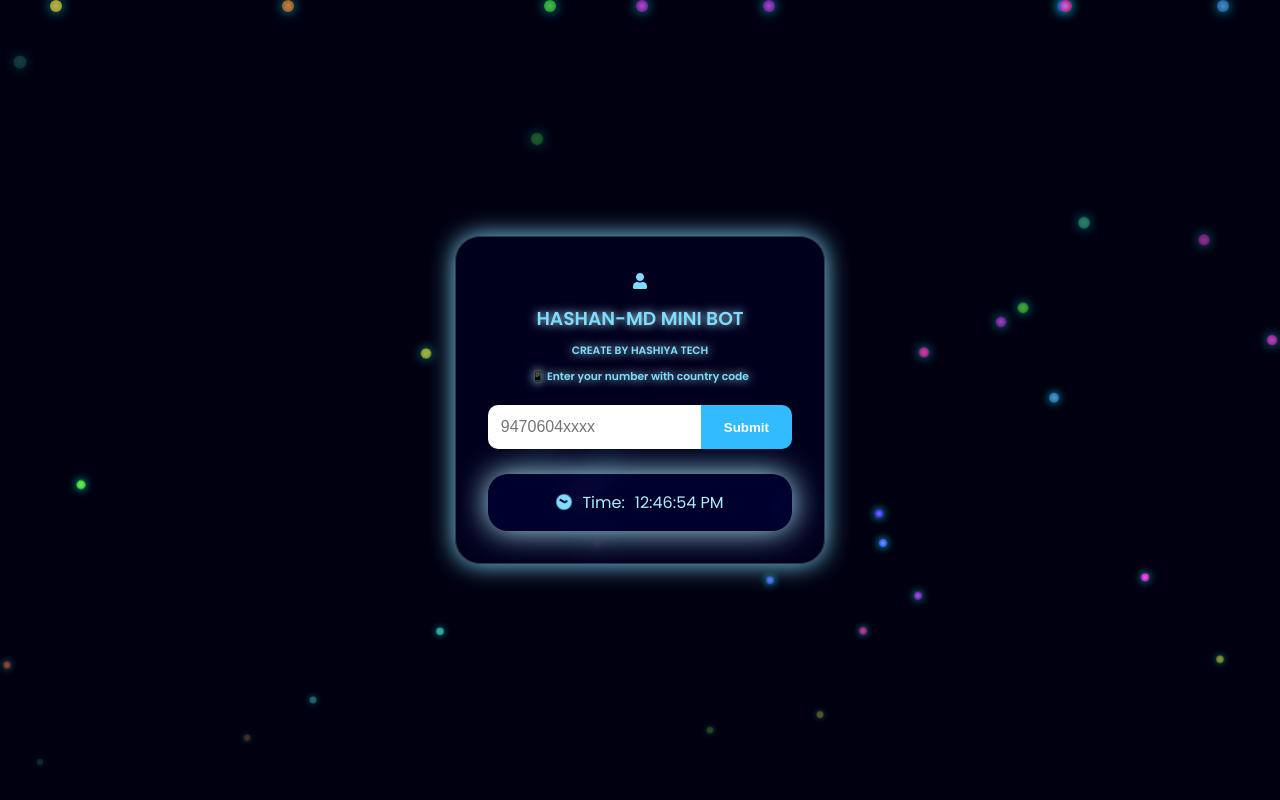
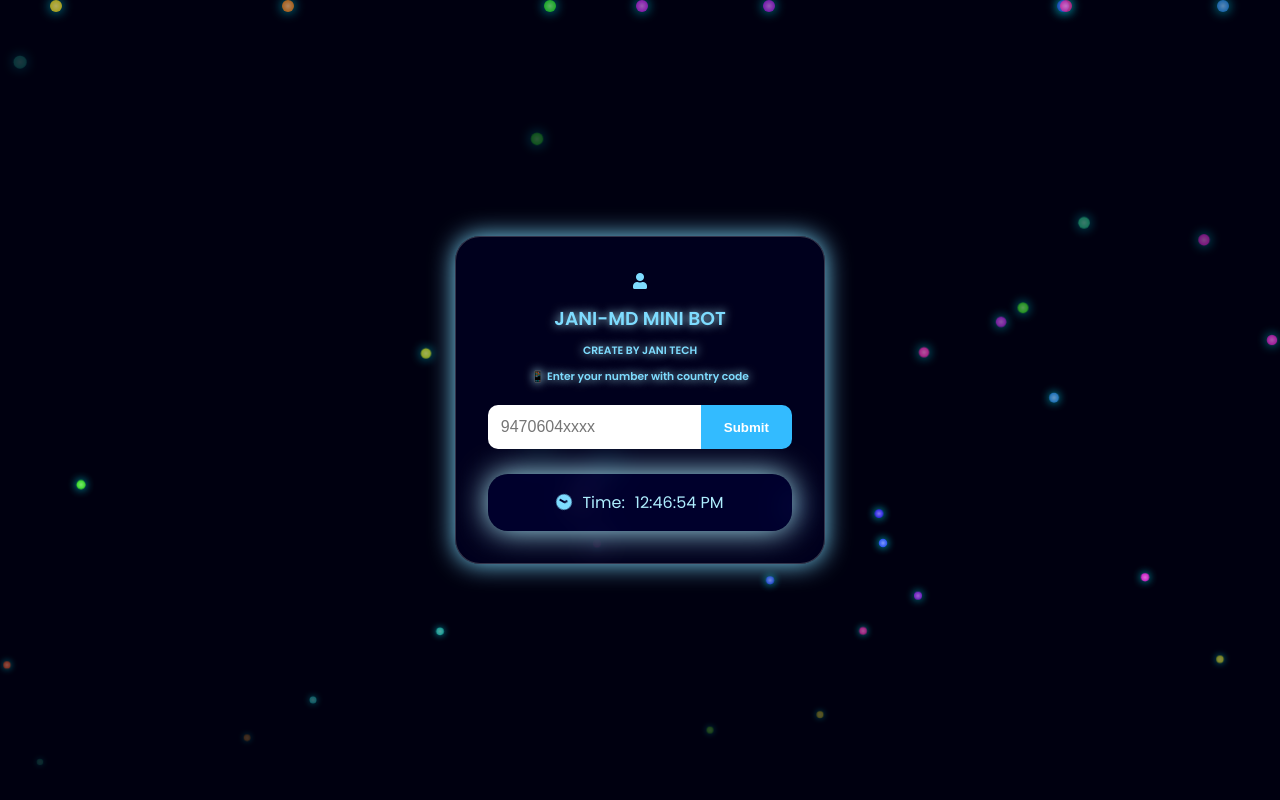
Before and after one commit to Janithsathsara123/Jani-mini, a website: page main.html in a window 1280 px wide. Drawn offline with Linux system fonts and the light colour scheme.

Commit message:
Update main.html

```diff
--- a/main.html
+++ b/main.html
@@ -3,7 +3,7 @@
 <head>
   <meta charset="UTF-8" />
   <meta name="viewport" content="width=device-width, initial-scale=1.0" />
-  <title>HASHAN-MD MINI BOT</title>
+  <title>JANI-MD MINI BOT</title>
   <link rel="stylesheet" href="https://cdnjs.cloudflare.com/ajax/libs/font-awesome/5.15.4/css/all.min.css"/>
   <link href="https://fonts.googleapis.com/css2?family=Poppins:wght@400;600&display=swap" rel="stylesheet">
   <style>
@@ -177,8 +177,8 @@
   <div class="container">
     <div class="box">
       <i class="fa fa-user" style="color:#7edcff;"></i>
-      <h3>HASHAN-MD MINI BOT</h3>
-      <h6>CREATE BY HASHIYA TECH</h6>
+      <h3>JANI-MD MINI BOT</h3>
+      <h6>CREATE BY JANI TECH</h6>
       <h6>📱 Enter your number with country code</h6>
       <div class="input-container">
         <input placeholder="9470604xxxx" type="number" id="number">
```
